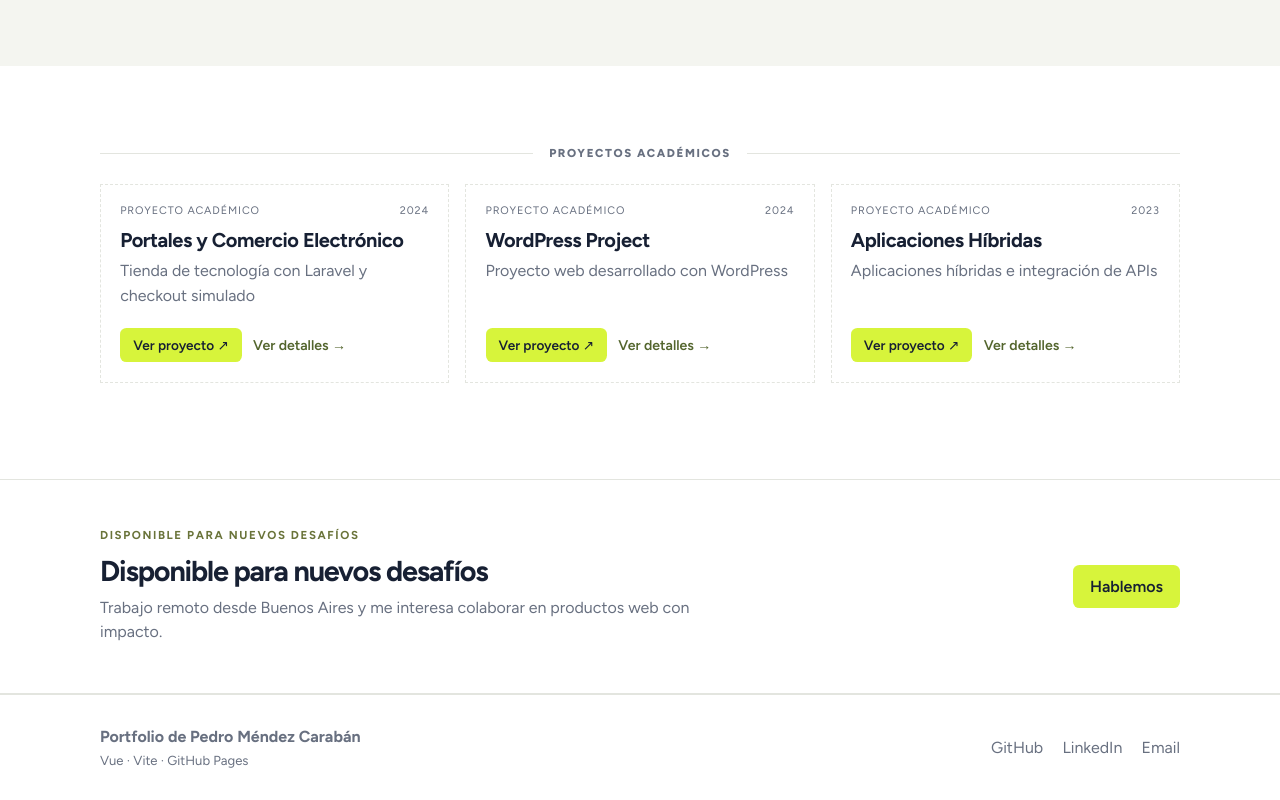
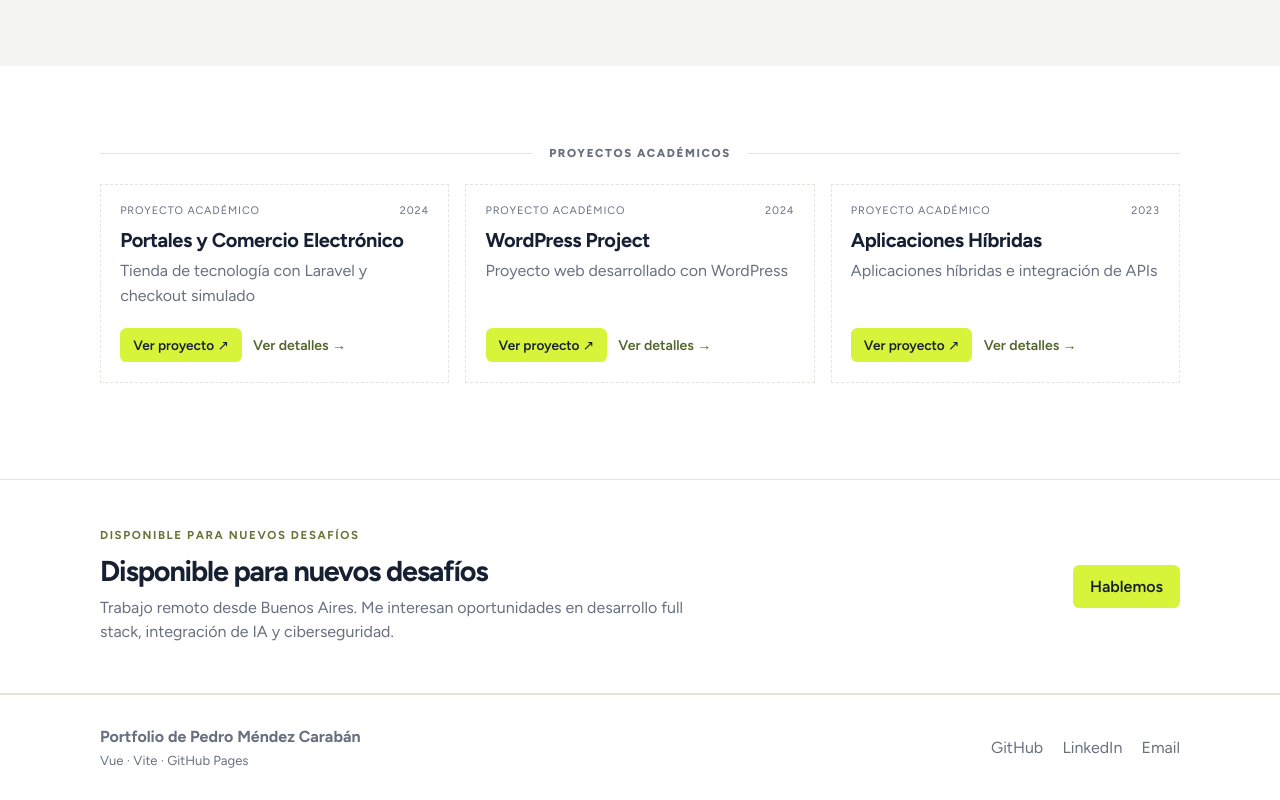
Before and after one commit to Pedro-2577/portfolio-2025, a Vue app: page / in a window 1280 px wide. Shown: the part 2430-3230 px from the top of the page. Built offline with nearby package versions, Linux system fonts and the light colour scheme.

Commit message:
Complete professional profile with LinkedIn dates and complementary skills

```diff
--- a/src/App.vue
+++ b/src/App.vue
@@ -27,7 +27,7 @@ const text = {
     allProjects: 'Ver todos los proyectos', skills: 'Tecnologías con las que trabajo',
     skillsIntro: 'Frontend, backend, datos, seguridad e inteligencia artificial: áreas que conecto para desarrollar y mejorar productos web.',
     availability: 'Disponible para nuevos desafíos',
-    availabilityText: 'Trabajo remoto desde Buenos Aires y me interesa colaborar en productos web con impacto.',
+    availabilityText: 'Trabajo remoto desde Buenos Aires. Me interesan oportunidades en desarrollo full stack, integración de IA y ciberseguridad.',
     myProjects: 'Mis proyectos', projectsIntro: 'Proyectos profesionales, demos públicas y trabajos académicos, con enlaces y alcance identificados para revisar cada experiencia con contexto.',
     search: 'Buscar por nombre o descripción', allTechnologies: 'Todas las tecnologías', onlyFeatured: 'Solo destacados',
     clear: 'Limpiar filtros', results: 'proyecto(s)', noResults: 'No se encontraron proyectos',
@@ -46,7 +46,7 @@ const text = {
     whatsappLabel: 'WhatsApp', linkedinLabel: 'Perfil profesional', locationLabel: 'Ubicación',
     remote: 'Disponible para trabajo remoto', faq: 'Preguntas frecuentes',
     faqOne: '¿Trabajás con equipos remotos?', faqOneAnswer: 'Sí. Estoy acostumbrado a colaborar con herramientas digitales, Git y comunicación asincrónica.',
-    faqTwo: '¿Qué tipo de proyectos te interesan?', faqTwoAnswer: 'Productos web, sitios institucionales, plataformas de contenido y herramientas internas que resuelvan problemas reales.',
+    faqTwo: '¿Qué tipo de proyectos te interesan?', faqTwoAnswer: 'Desarrollo full stack, integración de IA, automatización y proyectos de ciberseguridad, además de productos web que resuelvan problemas reales.',
     workflowTitle: 'Cómo trabajo con IA', workflowText: 'Primero defino la estructura, las restricciones y el resultado esperado. Después uso IA para implementar, explorar alternativas y depurar; finalmente valido comportamiento, accesibilidad, diseño, seguridad y publicación.',
     footer: 'Portfolio de Pedro Méndez Carabán', tagline: 'Creo cosas que funcionan.', sourceCode: 'Ver código', liveDemo: 'Abrir demo', privateCode: 'Código privado', privateDemo: 'Demo privada', phpWarning: 'Demo académica desarrollada con Laravel/PHP. El servidor se activa al recibir visitas; la primera carga puede tardar alrededor de un minuto. Los datos son de prueba y pueden reiniciarse.', nodeWarning: 'Este proyecto necesita un servidor Node.js para funcionar; todavía no hay una demo pública configurada.', noDemo: 'Todavía no hay una demo pública configurada para este proyecto.',
     projectCount: 'proyectos catalogados', publicEvidence: 'demos públicas revisables', stackLabel: 'Trabajo con', stackText: 'código · UX · IA', openToWork: 'Abierto a oportunidades',
@@ -62,7 +62,7 @@ const text = {
     allProjects: 'View all projects', skills: 'Technologies I work with',
     skillsIntro: 'Frontend, backend, data, security and artificial intelligence: the areas I connect to build and improve web products.',
     availability: 'Available for new challenges',
-    availabilityText: 'I work remotely from Buenos Aires and enjoy collaborating on impactful web products.',
+    availabilityText: 'I work remotely from Buenos Aires and am open to opportunities in full-stack development, AI integration and cybersecurity.',
     myProjects: 'My projects', projectsIntro: 'Professional projects, public demos and academic work, with scope and links identified so each experience can be reviewed in context.',
     search: 'Search by name or description', allTechnologies: 'All technologies', onlyFeatured: 'Featured only',
     clear: 'Clear filters', results: 'project(s)', noResults: 'No projects found',
@@ -81,7 +81,7 @@ const text = {
     whatsappLabel: 'WhatsApp', linkedinLabel: 'Professional profile', locationLabel: 'Location',
     remote: 'Available for remote work', faq: 'Frequently asked questions',
     faqOne: 'Do you work with remote teams?', faqOneAnswer: 'Yes. I am used to collaborating with digital tools, Git and asynchronous communication.',
-    faqTwo: 'What kind of projects interest you?', faqTwoAnswer: 'Web products, institutional sites, content platforms and internal tools that solve real problems.',
+    faqTwo: 'What kind of projects interest you?', faqTwoAnswer: 'Full-stack development, AI integration, automation and cybersecurity projects, as well as web products that solve real problems.',
     workflowTitle: 'How I work with AI', workflowText: 'I define the structure, constraints and expected outcome first. Then I use AI to implement, explore alternatives and debug; finally I validate behavior, accessibility, design, security and delivery.',
     footer: "Pedro Méndez Carabán's portfolio", tagline: 'I build things that work.', sourceCode: 'View source', liveDemo: 'Open demo', privateCode: 'Private code', privateDemo: 'Private demo', phpWarning: 'Academic demo built with Laravel/PHP. The server starts when visited; the first load may take about a minute. Data is for demonstration and may reset.', nodeWarning: 'This project needs a Node.js server to run; there is no public demo configured yet.', noDemo: 'There is no public demo configured for this project yet.',
     projectCount: 'cataloged projects', publicEvidence: 'reviewable public demos', stackLabel: 'Work across', stackText: 'code · UX · AI', openToWork: 'Open to opportunities',
@@ -238,7 +238,7 @@ onUnmounted(() => {
           <div class="container">
             <div class="section-heading section-heading-left"><p class="eyebrow">01 / {{ t.skills }}</p><h2>{{ t.skills }}</h2><p>{{ t.skillsIntro }}</p></div>
             <div class="skill-grid">
-              <div v-for="area in profile.skills" :key="area.title" class="skill-card"><strong>{{ area.title }}</strong><span>{{ area.items.slice(0, 3).join(' · ') }}</span></div>
+              <div v-for="area in profile.skills.slice(0, 4)" :key="area.title" class="skill-card"><strong>{{ area.title }}</strong><span>{{ area.items.slice(0, 3).join(' · ') }}</span></div>
             </div>
           </div>
         </section>
--- a/src/profile.js
+++ b/src/profile.js
@@ -1,4 +1,4 @@
-// Professional background based on the CV and the project context supplied by Pedro.
+// Professional background based on Pedro's CV, LinkedIn profile and project context.
 export const professionalProfile = {
   "es": {
     "experienceTitle": "Experiencia profesional",
@@ -10,26 +10,27 @@ export const professionalProfile = {
     "present": "Actualidad",
     "experience": [
       {
-        "period": "2025 — Actualidad",
+        "period": "Oct. 2025 — Actualidad",
         "role": "Desarrollador full stack e integración de IA",
         "organization": "VendoAlgo · Trabajo actual",
         "items": [
           "Desarrollé la plataforma desde cero hasta su versión actual dentro del equipo, trabajando en frontend, backend, APIs y arquitectura.",
           "Participo en diseño visual, experiencia de usuario, marketing y evolución del producto.",
-          "Integro soluciones de IA y automatización para mejorar procesos internos, con prácticas de codificación segura y revisión de código."
+          "Integro soluciones de IA y automatización para mejorar procesos internos, con prácticas de codificación segura y revisión de código.",
+          "Trabajo en rendimiento y respuesta del servidor, con foco en escalabilidad y mantenibilidad."
         ]
       },
       {
-        "period": "2026 — Actualidad",
+        "period": "Ago. 2026 — Actualidad",
         "role": "Investigador de seguridad / Bug bounty",
         "organization": "Independiente · HackerOne y Bugcrowd",
         "items": [
-          "Investigo vulnerabilidades en aplicaciones web: OWASP Top 10, XSS, inyecciones y lógica de negocio.",
-          "Elaboro análisis, reportes técnicos y pruebas de concepto para comunicar los hallazgos y facilitar su corrección."
+          "Investigo vulnerabilidades en aplicaciones web: OWASP Top 10, XSS, inyecciones, autenticación, autorización y lógica de negocio.",
+          "Elaboro reportes técnicos y pruebas de concepto con impacto, evidencia, pasos de reproducción y recomendaciones de mitigación."
         ]
       },
       {
-        "period": "2020 — Actualidad",
+        "period": "Ene. 2020 — Actualidad",
         "role": "Desarrollador web full stack freelance",
         "organization": "Proyectos independientes",
         "items": [
@@ -68,7 +69,8 @@ export const professionalProfile = {
           "Sass",
           "Bootstrap",
           "Quasar",
-          "UX/UI"
+          "UX/UI",
+          "AJAX"
         ]
       },
       {
@@ -78,6 +80,9 @@ export const professionalProfile = {
           "PHP",
           "Laravel",
           "MySQL",
+          "SQL",
+          "NoSQL",
+          "JSON",
           "APIs REST",
           "Arquitectura de software"
         ]
@@ -99,6 +104,25 @@ export const professionalProfile = {
           "Integración de LLMs",
           "APIs de OpenAI y Gemini",
           "Automatización de flujos"
+        ]
+      },
+      {
+        "title": "Herramientas y publicación web",
+        "items": [
+          "Git",
+          "GitHub",
+          "WordPress",
+          "SEO"
+        ]
+      },
+      {
+        "title": "Diseño y comunicación digital",
+        "items": [
+          "Diseño web",
+          "Marketing digital",
+          "Adobe Illustrator",
+          "Adobe Photoshop",
+          "Adobe Premiere Pro"
         ]
       }
     ],
@@ -125,26 +149,27 @@ export const professionalProfile = {
     "present": "Present",
     "experience": [
       {
-        "period": "2025 — Present",
+        "period": "Oct 2025 — Present",
         "role": "Full-stack developer & AI integration",
         "organization": "VendoAlgo · Current role",
         "items": [
           "Developed the platform from scratch to its current version as part of the team, working across frontend, backend, APIs and architecture.",
           "Contribute to visual design, user experience, marketing and ongoing product development.",
-          "Integrate AI and automation to improve internal processes, applying secure coding practices and code review."
+          "Integrate AI and automation to improve internal processes, applying secure coding practices and code review.",
+          "Work on performance and server response, focusing on scalability and maintainability."
         ]
       },
       {
-        "period": "2026 — Present",
+        "period": "Aug 2026 — Present",
         "role": "Security researcher / Bug bounty",
         "organization": "Independent · HackerOne and Bugcrowd",
         "items": [
-          "Research web application vulnerabilities, including OWASP Top 10, XSS, injection flaws and business logic issues.",
-          "Write technical reports, analyses and proofs of concept to communicate findings and support remediation."
+          "Research web application vulnerabilities, including OWASP Top 10, XSS, injection flaws, authentication, authorization and business logic issues.",
+          "Write technical reports and proofs of concept describing impact, evidence, reproduction steps and mitigation recommendations."
         ]
       },
       {
-        "period": "2020 — Present",
+        "period": "Jan 2020 — Present",
         "role": "Freelance full-stack web developer",
         "organization": "Independent projects",
         "items": [
@@ -183,7 +208,8 @@ export const professionalProfile = {
           "Sass",
           "Bootstrap",
           "Quasar",
-          "UX/UI"
+          "UX/UI",
+          "AJAX"
         ]
       },
       {
@@ -193,6 +219,9 @@ export const professionalProfile = {
           "PHP",
           "Laravel",
           "MySQL",
+          "SQL",
+          "NoSQL",
+          "JSON",
           "REST APIs",
           "Software architecture"
         ]
@@ -215,6 +244,25 @@ export const professionalProfile = {
           "OpenAI & Gemini APIs",
           "Workflow automation"
         ]
+      },
+      {
+        "title": "Tools & web publishing",
+        "items": [
+          "Git",
+          "GitHub",
+          "WordPress",
+          "SEO"
+        ]
+      },
+      {
+        "title": "Design & digital communication",
+        "items": [
+          "Web design",
+          "Digital marketing",
+          "Adobe Illustrator",
+          "Adobe Photoshop",
+          "Adobe Premiere Pro"
+        ]
       }
     ],
     "courses": [
```
